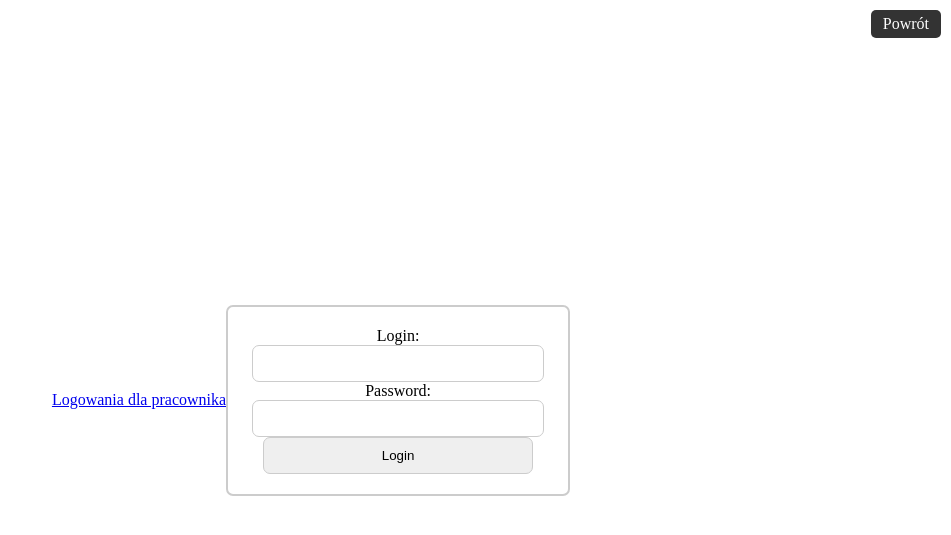
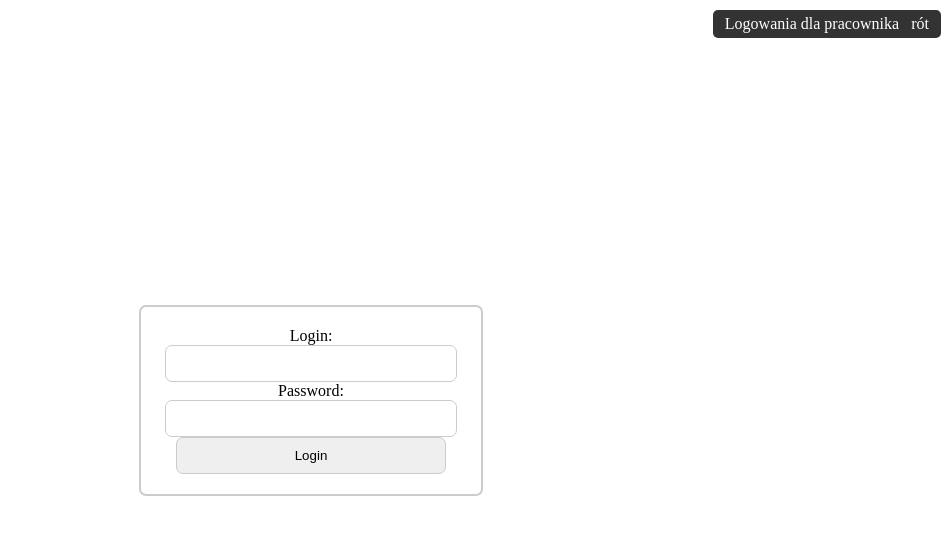
Before and after one commit to kgrad/ProjektIT-SafePlace, a PHP site: page /php/login.php in a window 1280 px wide. Shown: the top 535 px of the page, without its empty margins (329-1280 px from the left). Run offline with PHP 8.4, Linux system fonts and the light colour scheme.

Commit message:
style
awd

```diff
--- a/html/aktualnosci.html
+++ b/html/aktualnosci.html
@@ -18,7 +18,7 @@
     <!-- Nawigacja -->
     <nav>
         <ul>
-            <li><a href="../html/index.html">Strona główna</a></li>
+            <li><a href="../index.html">Strona główna</a></li>
             <li><a href="../html/oferta.html">Oferta</a></li>
             <li><a href="../html/aktualnosci.html">Aktualności</a></li>
             <li><a href="../php/kontakt.php">Kontakt</a></li>
--- a/html/index.html
+++ b/index.html
@@ -16,7 +16,7 @@
     <!-- Nawigacja -->
     <nav>
         <ul>
-            <li><a href="../html/index.html">Strona główna</a></li>
+            <li><a href="../index.html">Strona główna</a></li>
             <li><a href="../html/oferta.html">Oferta</a></li>
             <li><a href="../html/aktualnosci.html">Aktualności</a></li>
             <li><a href="../php/kontakt.php">Kontakt</a></li>
@@ -37,7 +37,6 @@
             <div class="article-section">
                 <h2>Kim jesteśmy?</h2>
                 <p>SafePlace jest liderem na rynku skrytek bankowych od ponad 20 lat. Oferujemy różnorodne sejfy dostosowane do indywidualnych potrzeb naszych klientów. Nasze sejfy wykorzystują najnowocześniejsze technologie, zapewniając najwyższy poziom bezpieczeństwa dla Twoich cennych przedmiotów.</p>
-                <img src="../images/sejf.png" alt="Sejf">
                 <img src="../images/usm.png" alt="Uśmiechnięci Ludzie">
             </div>
 
--- a/php/kontakt.php
+++ b/php/kontakt.php
@@ -17,7 +17,7 @@
     <!-- Nawigacja -->
     <nav>
         <ul>
-            <li><a href="../html/index.html">Strona główna</a></li>
+            <li><a href="../index.html">Strona główna</a></li>
             <li><a href="../html/oferta.html">Oferta</a></li>
             <li><a href="../html/aktualnosci.html">Aktualności</a></li>
             <li><a href="../php/kontakt.php">Kontakt</a></li>
--- a/php/login.php
+++ b/php/login.php
@@ -54,12 +54,12 @@ $stmt_nr_klienta->close();
     <meta charset="UTF-8">
     <meta name="viewport" content="width=device-width, initial-scale=1.0">
     <title>Document</title>
-    <link rel="stylesheet" href="styles/login.css" />
+    <link rel="stylesheet" href="../styles/login.css" />
 </head>
 
 <body>
     <header>
-        <a href="../php/login.php" class="login-link">Powrót</a>
+        <a href="../index.html" class="login-link">Powrót</a>
         <a href="../php/admin.php" class="admin-link">Logowania dla pracownika</a>
     </header>
     <form action="../php/login.php" method="post">
--- a/php/reg.php
+++ b/php/reg.php
@@ -44,7 +44,7 @@ if ($_SERVER["REQUEST_METHOD"] == "POST") {
 
 <body>
     <header>
-        <a href="../html/index.html" class="login-link">Powrót</a>
+        <a href="../index.html" class="login-link">Powrót</a>
     </header>
     <form autocomplete="off" action="reg.php" method="post">
    Imię: <input type="text" name="imie" ><br>
--- a/styles/login.css
+++ b/styles/login.css
@@ -80,3 +80,17 @@ a.login-link {
 a.login-link:hover {
     background-color: #235a93;
 }
+a.admin-link {
+    position: absolute;
+    top: 10px;
+    right: 40px;
+    background-color: #333;
+    color: #fff;
+    padding: 5px 12px;
+    text-decoration: none;
+    border-radius: 5px;
+}
+
+a.admin-link:hover {
+    background-color: #235a93;
+}
--- a/styles/main.css
+++ b/styles/main.css
@@ -9,7 +9,7 @@ body {
     font-family: Arial, sans-serif;
     line-height: 1.6;
     color: #333;
-    background-color: #f4f4f4;
+    background-color: #F2F5ED;
     max-width: 1200px;
     margin: 0 auto;
     padding: 0 20px;
```
Also changed, not shown: html/oferta.html (+12 -12 lines).
